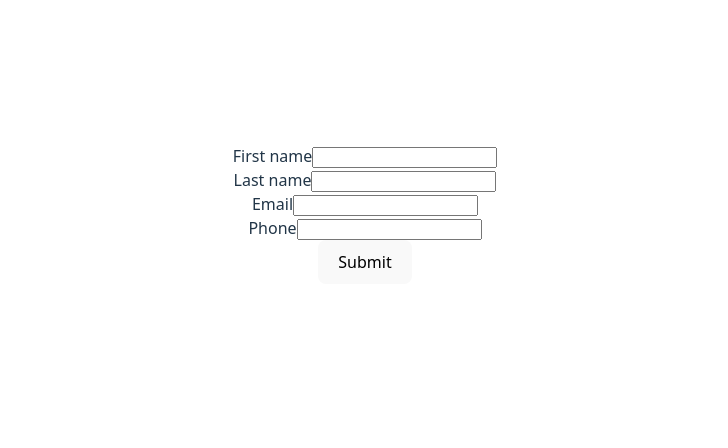
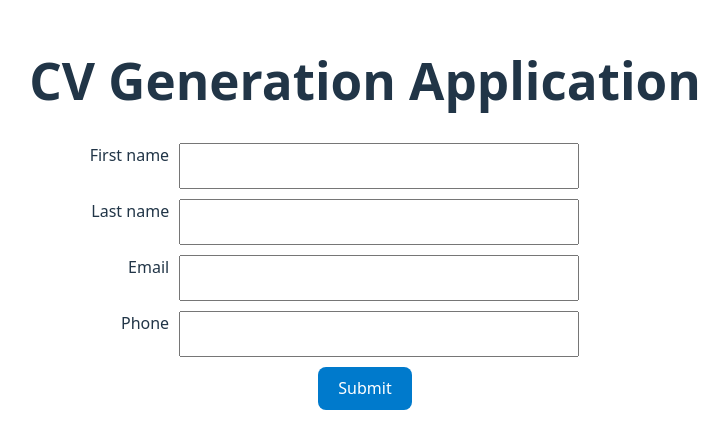
Before and after one commit to joeymuchow/odin-cv-application, a React (Vite) app: page / in a window 1280 px wide. Shown: the part 186-634 px from the top of the page, without its empty margins (275-1003 px from the left). Built offline with nearby package versions, Linux system fonts and the light colour scheme.

Commit message:
Create basic styling for button/input components
Created files for button and input component styling and setup their
imports in the component files. Also added some base styling to start
setting up the form.

```diff
--- a/src/App.css
+++ b/src/App.css
@@ -4,3 +4,7 @@
   padding: 2rem;
   text-align: center;
 }
+
+h1 {
+  text-align: center;
+}
--- a/src/App.jsx
+++ b/src/App.jsx
@@ -24,9 +24,10 @@ function App() {
   // Clicking edit will show the components for entering info again, with their current values filled in
   return (
     <>
+      <h1>CV Generation Application</h1>
       {showCV ? (
         <div>
-          <Button text="Edit" onClick={() => setShowCV(false)} />
+          <Button className="edit-btn" text="Edit" onClick={() => setShowCV(false)} />
         </div>
       ) : (
         <form className="cv-form">
@@ -43,6 +44,7 @@ function App() {
             setPracticalExp={setPracticalExp}
           />
           <Button
+            className="submit-form"
             text="Submit"
             onClick={(e) => {
               e.preventDefault();
--- a/src/components/Button.jsx
+++ b/src/components/Button.jsx
@@ -1,7 +1,9 @@
-function Button(props) {
+import "../styles/Button.css";
+
+function Button({ className, onClick, text }) {
 
     return (
-        <button onClick={props.onClick}>{props.text}</button>
+        <button className={className} onClick={onClick}>{text}</button>
     )
 }
 
--- a/src/components/Input.jsx
+++ b/src/components/Input.jsx
@@ -1,6 +1,8 @@
-function Input({ id, label, type = "text", onChange }) {
+import "../styles/Input.css";
+
+function Input({ id, label, type = "text", onChange, parentClass = "input-grid" }) {
   return (
-    <div>
+    <div className={parentClass}>
       <label htmlFor={id}>{label}</label>
       <input type={type} id={id} onChange={onChange} />
     </div>
--- /dev/null
+++ b/src/styles/Button.css
@@ -0,0 +1,13 @@
+.submit-form {
+  background-color: hsl(204, 100%, 40%);
+  color: #FFFFFF;
+  margin-top: 10px;
+}
+
+.submit-form:hover {
+  background-color: hsl(204, 100%, 45%);
+}
+
+.submit-form:active {
+  background-color: hsl(204, 100%, 30%);
+}
--- /dev/null
+++ b/src/styles/Input.css
@@ -0,0 +1,15 @@
+.input-grid {
+  display: grid;
+  grid-template-columns: min(35%, 150px) min(65%, 400px);
+  margin-top: 10px;
+}
+
+.input-grid label {
+  text-align: right;
+  margin-right: 10px;
+}
+
+.input-grid input {
+  height: 5vh;
+  font-size: 1em;
+}
```
